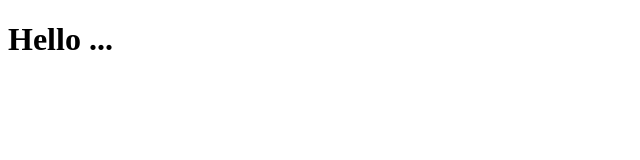
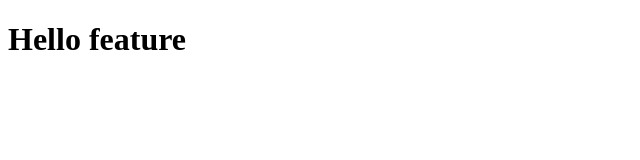
Before and after one commit to zuni2004/OCR-New, a plain HTML site: page index.html in a window 1280 px wide. Shown: the whole page, without its empty margins (0-640 px from the left). Drawn offline with Linux system fonts and the light colour scheme.

Commit message:
feature1

```diff
--- a/index.html
+++ b/index.html
@@ -6,6 +6,6 @@
     <title>HI</title>
   </head>
   <body>
-    <h1>Hello ...</h1>
+    <h1>Hello feature</h1>
   </body>
 </html>
```
